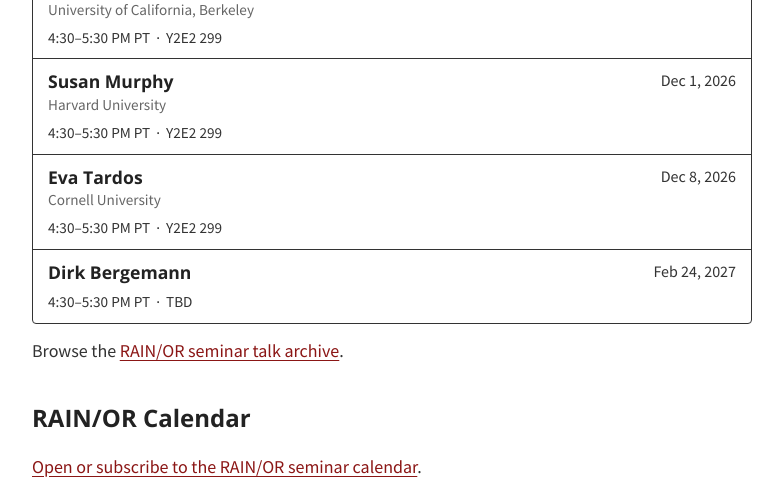
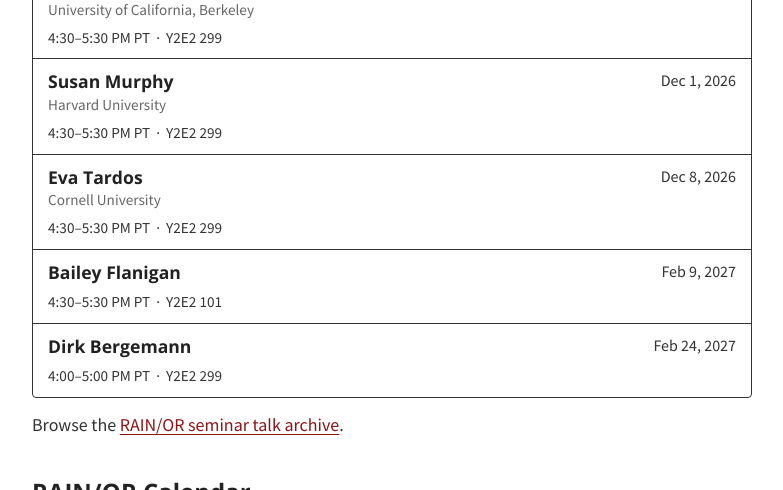
Before and after one commit to stanford-rain-seminar/stanford-rain-seminar.github.io, a Jekyll site: the page built from index.md, in a window 1280 px wide and 900 px high, scrolled down 1240 px, cut to the strip 0-490 px from the top of the window. Shown: the whole strip, without its empty margins (248-1031 px from the left). Built offline with Jekyll 4.4.1, drawn with Linux system fonts in a browser that asks for light colours; nearby versions of some CDN libraries; our own code applies the rules of GitHub Pages for plain Markdown files.

Commit message:
Add Bailey Flanigan and update winter seminar locations and time

```diff
--- a/_data/talks.yml
+++ b/_data/talks.yml
@@ -68,8 +68,13 @@
       affiliation: "Cornell University"
       time: "4:30–5:30 PM PT"
       location: "Y2E2 299"
+    - talk_id: "RAIN-2027-02-09-FLANIGAN"
+      speaker: "Bailey Flanigan"
+      date: "Feb 9, 2027"
+      time: "4:30–5:30 PM PT"
+      location: "Y2E2 101"
     - talk_id: "RAIN-2027-02-24-BERGEMANN"
       speaker: "Dirk Bergemann"
       date: "Feb 24, 2027"
-      time: "4:30–5:30 PM PT"
-      location: "TBD"
+      time: "4:00–5:00 PM PT"
+      location: "Y2E2 299"
```
